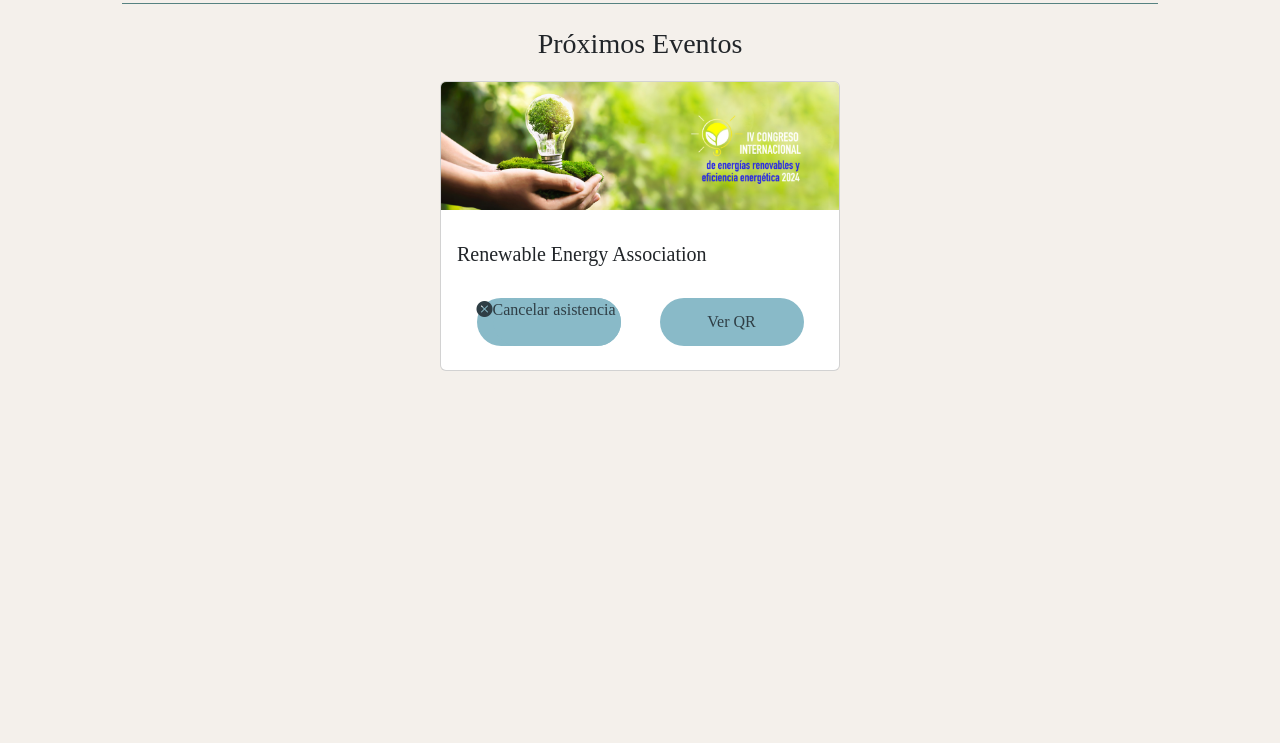
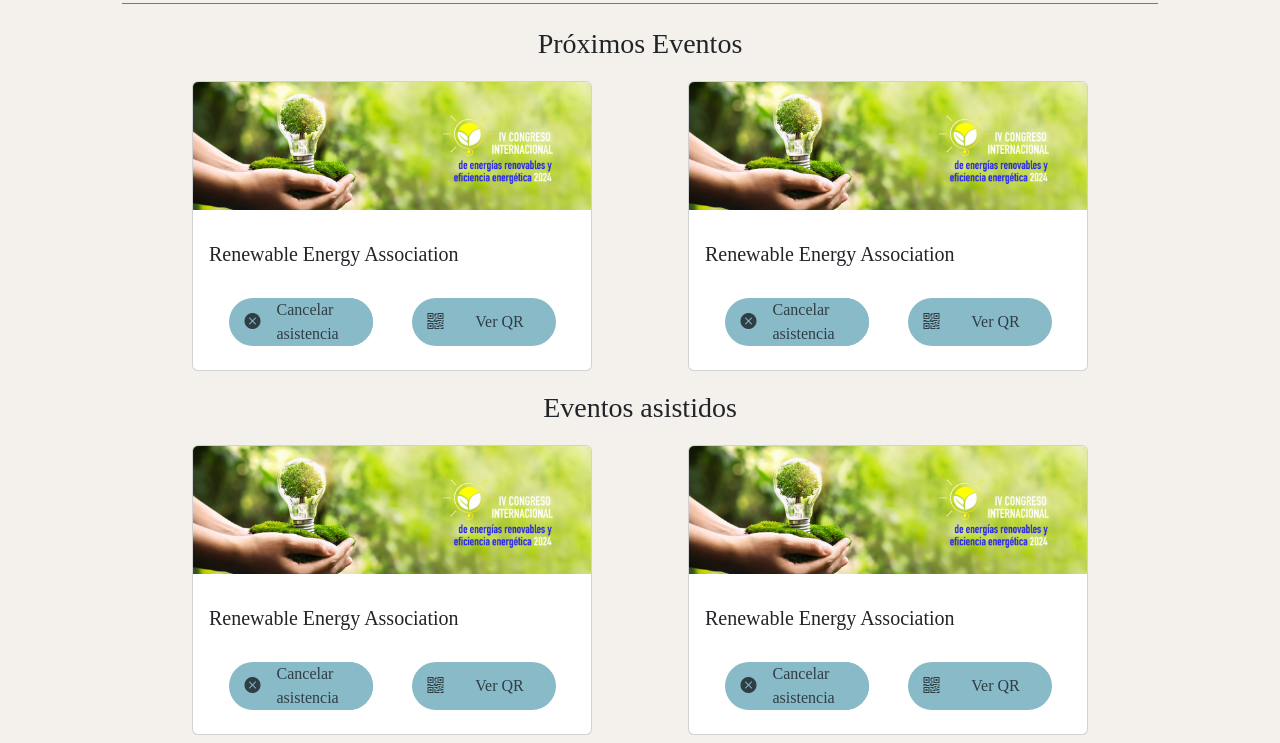
Before and after one commit to EnriqueCons/conFIA, a plain HTML site: page visual/verEventosPersonal.html in a window 1280 px wide. Shown: the part 57-800 px from the top of the page. Drawn offline with nearby package versions, Linux system fonts and the light colour scheme; a web font is replaced by a local one.

Commit message:
Update verEventosPersonal.html

```diff
--- a/visual/verEventosPersonal.html
+++ b/visual/verEventosPersonal.html
@@ -23,7 +23,7 @@
             </div>
             <div>
                 <form class="d-flex">
-                    <a class="btn me-2" type="button" href="index.html">Eventos</a>
+                    <a class="btn me-2" type="button" href="indexCUPersonal.html">Eventos</a>
                     <button class="btn me-2" type="button">Notificaciones</button>
 
                     <div class="dropdown">
@@ -45,18 +45,73 @@
         <div class="d-flex justify-content-around">
             <p class="fs-3">Próximos Eventos</p>
         </div>
-        <div class="events d-flex justify-content-around">
-            <div class="card" style="width: 25em;">
+        <div class="eventsSoon d-flex justify-content-center">
+            <div class="card mx-5" style="width: 25em;">
                 <img src="imgs/ejemplo1.png" class="card-img-top" alt="...">
                 <div class="card-body">
                     <h5 class="mt-3 mb-4">Renewable Energy Association</h5>
                     <div class="d-flex justify-content-around">
-                        <div class="buttonEvent d-flex justify-content-around my-2">
-                            <i class="bi bi-x-circle-fill"></i>
-                            <a href="#" class="buttonEvent">Cancelar asistencia</a>
+                        <div class="buttonEvent d-flex justify-content-center align-items-center my-2">
+                            <i class="bi bi-x-circle-fill mx-3" ></i>
+                            <a href="#" class="buttonEvent ">Cancelar asistencia</a>
                         </div>
-
-                        <a href="#" class="buttonEvent d-flex align-items-center justify-content-center my-2">Ver QR</a>
+                        <div class="buttonEvent d-flex justify-content-center align-items-center my-2">
+                            <i class="bi bi-qr-code mx-3" ></i>
+                            <a href="#" class="buttonEvent d-flex justify-content-center align-items-center me-3">Ver QR</a>
+                        </div>
+                    </div>
+                </div>
+            </div>
+            <div class="card mx-5" style="width: 25em;">
+                <img src="imgs/ejemplo1.png" class="card-img-top" alt="...">
+                <div class="card-body">
+                    <h5 class="mt-3 mb-4">Renewable Energy Association</h5>
+                    <div class="d-flex justify-content-around">
+                        <div class="buttonEvent d-flex justify-content-center align-items-center my-2">
+                            <i class="bi bi-x-circle-fill mx-3" ></i>
+                            <a href="#" class="buttonEvent ">Cancelar asistencia</a>
+                        </div>
+                        <div class="buttonEvent d-flex justify-content-center align-items-center my-2">
+                            <i class="bi bi-qr-code mx-3" ></i>
+                            <a href="#" class="buttonEvent d-flex justify-content-center align-items-center me-3">Ver QR</a>
+                        </div>
+                    </div>
+                </div>
+            </div>
+        </div>
+        <div class="d-flex justify-content-around">
+            <p class="fs-3 mt-3">Eventos asistidos</p>
+        </div>
+        <div class="eventsSoon d-flex justify-content-center">
+            <div class="card mx-5" style="width: 25em;">
+                <img src="imgs/ejemplo1.png" class="card-img-top" alt="...">
+                <div class="card-body">
+                    <h5 class="mt-3 mb-4">Renewable Energy Association</h5>
+                    <div class="d-flex justify-content-around">
+                        <div class="buttonEvent d-flex justify-content-center align-items-center my-2">
+                            <i class="bi bi-x-circle-fill mx-3" ></i>
+                            <a href="#" class="buttonEvent ">Cancelar asistencia</a>
+                        </div>
+                        <div class="buttonEvent d-flex justify-content-center align-items-center my-2">
+                            <i class="bi bi-qr-code mx-3" ></i>
+                            <a href="#" class="buttonEvent d-flex justify-content-center align-items-center me-3">Ver QR</a>
+                        </div>
+                    </div>
+                </div>
+            </div>
+            <div class="card mx-5" style="width: 25em;">
+                <img src="imgs/ejemplo1.png" class="card-img-top" alt="...">
+                <div class="card-body">
+                    <h5 class="mt-3 mb-4">Renewable Energy Association</h5>
+                    <div class="d-flex justify-content-around">
+                        <div class="buttonEvent d-flex justify-content-center align-items-center my-2">
+                            <i class="bi bi-x-circle-fill mx-3" ></i>
+                            <a href="#" class="buttonEvent ">Cancelar asistencia</a>
+                        </div>
+                        <div class="buttonEvent d-flex justify-content-center align-items-center my-2">
+                            <i class="bi bi-qr-code mx-3" ></i>
+                            <a href="#" class="buttonEvent d-flex justify-content-center align-items-center me-3">Ver QR</a>
+                        </div>
                     </div>
                 </div>
             </div>
```
